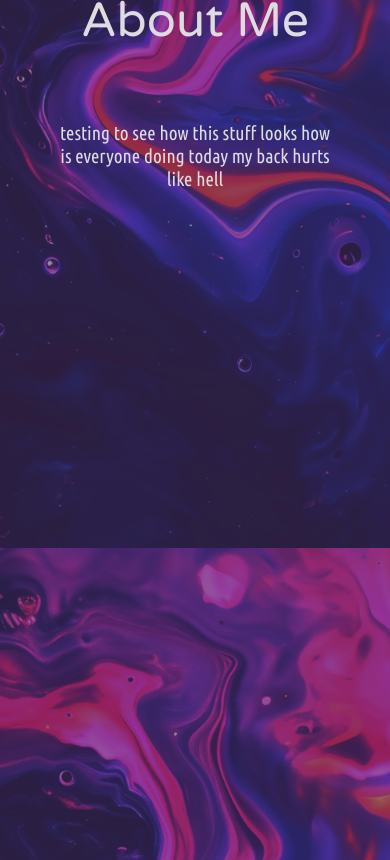
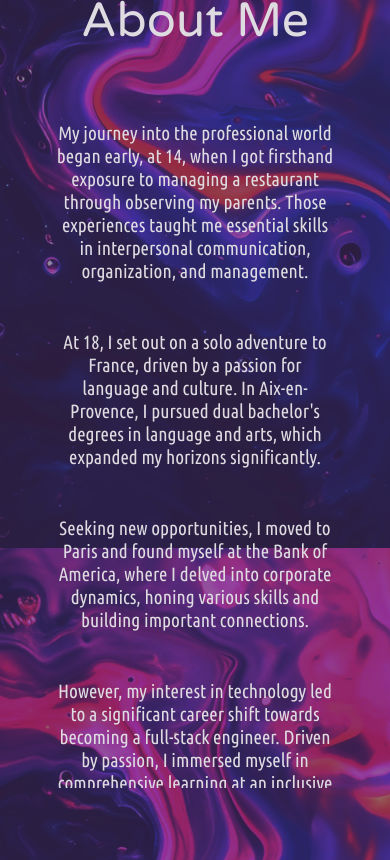
Before and after one commit to ryorafael/portfolio, a React (Create React App) app: page / in a window 390 px wide. Shown: the part 1140-2000 px from the top of the page. Built offline with nearby package versions, Linux system fonts and the light colour scheme.

Commit message:
final touchups for translation on about me

```diff
--- a/src/components/About/About.js
+++ b/src/components/About/About.js
@@ -9,7 +9,11 @@ const About = () => {
         <section id="about">
             <div className="aboutcontainer">
                 <h2 className="aboutTitle">{t("About Me")}</h2>
-                <p className="aboutmepara">testing to see how this stuff looks how is everyone doing today my back hurts like hell</p>
+                <p className="aboutmepara">{t("My journey into the professional world began early, at 14, when I got firsthand exposure to managing a restaurant through observing my parents. Those experiences taught me essential skills in interpersonal communication, organization, and management.")}</p>
+                <p className="aboutmepara">{t("At 18, I set out on a solo adventure to France, driven by a passion for language and culture. In Aix-en-Provence, I pursued dual bachelor's degrees in language and arts, which expanded my horizons significantly.")}</p>
+                <p className="aboutmepara">{t("Seeking new opportunities, I moved to Paris and found myself at the Bank of America, where I delved into corporate dynamics, honing various skills and building important connections.")}</p>
+                <p className="aboutmepara">{t("However, my interest in technology led to a significant career shift towards becoming a full-stack engineer. Driven by passion, I immersed myself in comprehensive learning at an inclusive formation, Ada Tech School.")}</p>
+                <p className="aboutmepara">{t("Currently, I'm eager to embark on a new chapter, seeking internship opportunities that will continue to fuel my growth, both professionally and personally.")}</p>
             </div>
         </section>
     );
--- a/src/components/Navbar/navbar.js
+++ b/src/components/Navbar/navbar.js
@@ -53,8 +53,8 @@ const Navbar = () => {
         <ScrollLink activeClass="active" to="works" offset={-50} spy={true} smooth={true} duration={500} className="ListItem" onClick={()=>setShowMenu(false)}>{t('Projects')}</ScrollLink>
         <ScrollLink activeClass="active" to="contact" offset={-50} spy={true} smooth={true} duration={500} className="ListItem" onClick={()=>setShowMenu(false)}>{t('Contact')}</ScrollLink>
         <div>
-          <button onClick={() => changeLanguage('en')}>EN</button>
-          <button onClick={() => changeLanguage('fr')}>FR</button>
+          <button className="mobBtn" onClick={() => changeLanguage('en')}>EN</button>
+          <button className="mobBtn" onClick={() => changeLanguage('fr')}>FR</button>
         </div>
       </div>
     </nav>
--- a/src/en.json
+++ b/src/en.json
@@ -26,13 +26,17 @@
     "Portfolio": "Portfolio",
     "Developed my portfolio using react.js and other libraries that have been imported.": "Developed my portfolio using react.js and other libraries that have been imported.",
     "Le Fou Frog": "Le Fou Frog",
-    "Developed a website for the restaurant Le Fou Frog, where I used HTML, CSS and Javascript. Eventually will configure an API for taking reservations and automatically sending them to the server.": "Développé un site web pour le restaurant Le Fou Frog, où j'ai utilisé HTML, CSS et Javascript. Eventuellement, je configurerai une API pour prendre des réservations et les envoyer automatiquement au serveur.",
+    "Developed a website for the restaurant Le Fou Frog, where I used HTML, CSS and Javascript. Eventually will configure an API for taking reservations and automatically sending them to the server.":"Developed a website for the restaurant Le Fou Frog, where I used HTML, CSS and Javascript. Eventually will configure an API for taking reservations and automatically sending them to the server.",
     "Social Media Project": "Social Media Project",
-    "Reconfiguration of code that was given to us as a group of 2, we had to sort out the code and fix the server connections with mySQL and php.": "Reconfiguration du code qui nous a été donné en tant que groupe de 2, nous avons dû trier le code et corriger les connexions serveur avec mySQL et php.",
+    "Reconfiguration of code that was given to us as a group of 2, we had to sort out the code and fix the server connections with mySQL and php.":"Reconfiguration of code that was given to us as a group of 2, we had to sort out the code and fix the server connections with mySQL and php.",
     "Data Visualization Project": "Data Visualization Project",
-    "In a group of 3 we deployed a website and integrated a weather and geolocation API. We used JSON and asynchronous methods.": "Dans un groupe de 3, nous avons déployé un site web et intégré une API météorologique et de géolocalisation. Nous avons utilisé JSON et des méthodes asynchrones.",
-    "On Meuble": "On Meuble",
-    "A group project of 8 we worked on both back end and front end. Back end we used express.js and supabase and front we used react.": "Un projet de groupe de 8 personnes sur lequel nous avons travaillé à la fois sur le back-end et le front-end. Pour le back-end, nous avons utilisé express.js et supabase et pour le front-end, nous avons utilisé react.",
-    "See More on Github": "See More on Github"
-  }
+    "In a group of 3 we deployed a website and integrated a weather and geolocation API. We used JSON and asynchronous methods.":"In a group of 3 we deployed a website and integrated a weather and geolocation API. We used JSON and asynchronous methods.",
+    "A group project of 8 we worked on both back end and front end. Back end we used express.js and supabase and front we used react.": "A group project of 8 we worked on both back end and front end. Back end we used express.js and supabase and front we used react.",
+    "See More on Github": "See More on Github",
+    "My journey into the professional world began early, at 14, when I got firsthand exposure to managing a restaurant through observing my parents. Those experiences taught me essential skills in interpersonal communication, organization, and management.":  "My journey into the professional world began early, at 14, when I got firsthand exposure to managing a restaurant through observing my parents. Those experiences taught me essential skills in interpersonal communication, organization, and management.",
+    "At 18, I set out on a solo adventure to France, driven by a passion for language and culture. In Aix-en-Provence, I pursued dual bachelor's degrees in language and arts, which expanded my horizons significantly.": "At 18, I set out on a solo adventure to France, driven by a passion for language and culture. In Aix-en-Provence, I pursued dual bachelor's degrees in language and arts, which expanded my horizons significantly.",
+    "Seeking new opportunities, I moved to Paris and found myself at the Bank of America, where I delved into corporate dynamics, honing various skills and building important connections.":"Seeking new opportunities, I moved to Paris and found myself at the Bank of America, where I delved into corporate dynamics, honing various skills and building important connections.",
+    "However, my interest in technology led to a significant career shift towards becoming a full-stack engineer. Driven by passion, I immersed myself in comprehensive learning at an inclusive formation, Ada Tech School.":"However, my interest in technology led to a significant career shift towards becoming a full-stack engineer. Driven by passion, I immersed myself in comprehensive learning at an inclusive formation, Ada Tech School.",
+    "Currently, I'm eager to embark on a new chapter, seeking internship opportunities that will continue to fuel my growth, both professionally and personally.":"Currently, I'm eager to embark on a new chapter, seeking internship opportunities that will continue to fuel my growth, both professionally and personally."
+    }
 }
--- a/src/fr.json
+++ b/src/fr.json
@@ -33,6 +33,11 @@
     "In a group of 3 we deployed a website and integrated a weather and geolocation API. We used JSON and asynchronous methods.": "Dans un groupe de 3, nous avons déployé un site web et intégré une API météorologique et de géolocalisation. Nous avons utilisé JSON et des méthodes asynchrones.",
     "On Meuble": "On Meuble",
     "A group project of 8 we worked on both back end and front end. Back end we used express.js and supabase and front we used react.": "Un projet de groupe de 8 personnes sur lequel nous avons travaillé à la fois sur le back-end et le front-end. Pour le back-end, nous avons utilisé express.js et supabase et pour le front-end, nous avons utilisé react.",
-    "See More on Github": "Voir Plus sur Github"
+    "See More on Github": "Voir Plus sur Github",
+    "My journey into the professional world began early, at 14, when I got firsthand exposure to managing a restaurant through observing my parents. Those experiences taught me essential skills in interpersonal communication, organization, and management.": "Mon parcours dans le monde professionnel a commencé tôt, à l'âge de 14 ans, lorsque j'ai eu une exposition de première main à la gestion d'un restaurant en observant mes parents. Ces expériences m'ont enseigné des compétences essentielles en communication interpersonnelle, en organisation et en gestion.",
+    "At 18, I set out on a solo adventure to France, driven by a passion for language and culture. In Aix-en-Provence, I pursued dual bachelor's degrees in language and arts, which expanded my horizons significantly.": "À 18 ans, j'ai entrepris une aventure en solo en France, poussé par une passion pour la langue et la culture. À Aix-en-Provence, j'ai poursuivi des études de licence doubles en langue et en arts, ce qui a considérablement élargi mes horizons.",
+    "Seeking new opportunities, I moved to Paris and found myself at the Bank of America, where I delved into corporate dynamics, honing various skills and building important connections.": "À la recherche de nouvelles opportunités, j'ai déménagé à Paris et me suis retrouvé à la Bank of America, où j'ai plongé dans la dynamique d'entreprise, perfectionnant diverses compétences et établissant des liens importants.",
+    "However, my interest in technology led to a significant career shift towards becoming a full-stack engineer. Driven by passion, I immersed myself in comprehensive learning at an inclusive formation, Ada Tech School.": "Cependant, mon intérêt pour la technologie m'a conduit à un changement de carrière significatif en devenant ingénieur full-stack. Animé par la passion, je me suis plongé dans un apprentissage complet dans une formation inclusive, l'Ada Tech School.",
+    "Currently, I'm eager to embark on a new chapter, seeking internship opportunities that will continue to fuel my growth, both professionally and personally.": "Actuellement, je suis impatient de commencer un nouveau chapitre, à la recherche d'opportunités de stage qui continueront à alimenter ma croissance, tant sur le plan professionnel que personnel."
   }
 }
```
Also changed, not shown: src/components/Navbar/navbar.css (+55 -8 lines).
